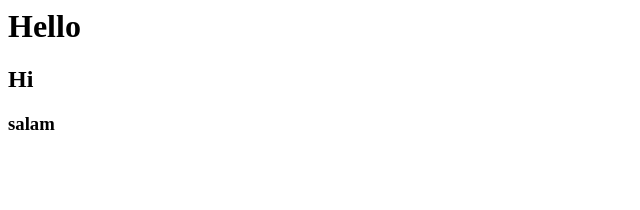
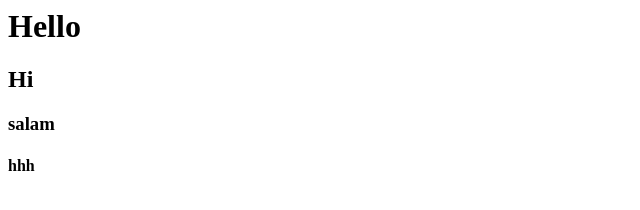
Before and after one commit to FarshadJanmohammadi/five-threteen, a plain HTML site: page index.html in a window 1280 px wide. Shown: the full height of the page, 0-640 px from the left. Drawn offline with Linux system fonts and the light colour scheme.

Commit message:
Update index.html

```diff
--- a/index.html
+++ b/index.html
@@ -1,3 +1,4 @@
 <h1>Hello</h1>
 <h2>Hi</h2>
 <h3>salam</h3>
+<h4>hhh</h4>
```
